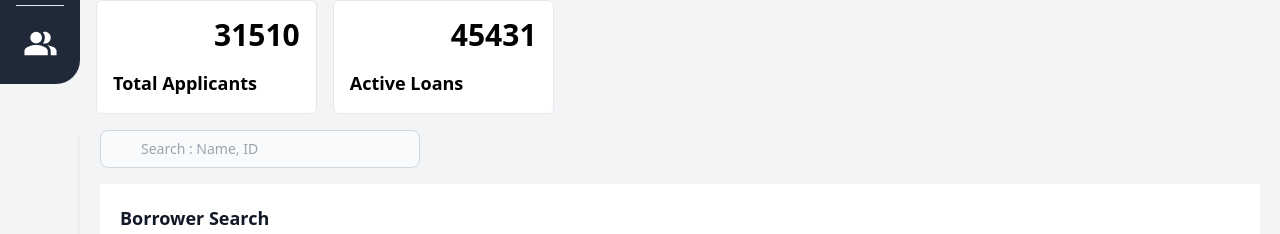
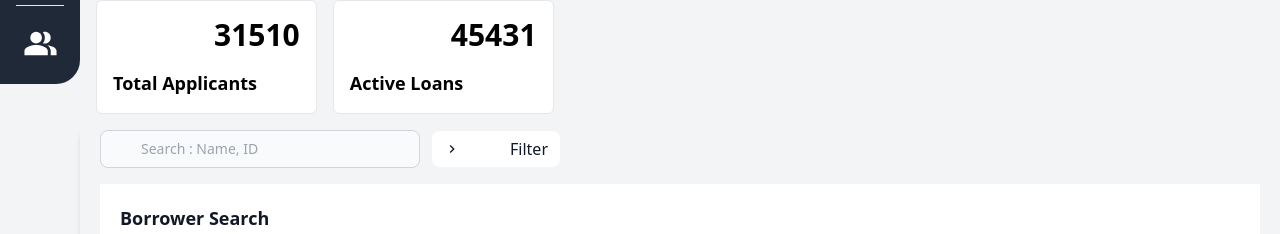
Before and after one commit to Andreism101/asaph-admin, a Next.js app: page / in a window 1280 px wide. Shown: the part 156-390 px from the top of the page. Built offline with nearby package versions, Linux system fonts and the light colour scheme.

Commit message:
fixed work item 40

```diff
--- a/components/CustomerTableOverview.jsx
+++ b/components/CustomerTableOverview.jsx
@@ -1,14 +1,18 @@
 import Link from 'next/link';
 import React from 'react'
 import { MdOutlineSearch } from "react-icons/md";
+import TableFilter from './TableFilter/TableFilter';
 
 const CustomerTableOverview = () => {
   return (
     <div class=" overflow-x-auto shadow-md px-5">
-        <div class="flex items-center justify-between pb-4">
+        <div class="flex items-center justify-items-start gap-3 pb-4">
             <label for="table-search" class="sr-only">Search</label>
-            <input type="text" id="table-search" class="block p-2 pl-10 text-sm text-gray-900 border border-gray-300 rounded-lg w-80 bg-gray-50 focus:ring-blue-500 focus:border-blue-500 dark:focus:ring-blue-500 dark:focus:border-blue-500" placeholder="Search : Name, ID"/>
+            <input type="text" id="table-search" class="block p-2 pl-10 text-sm text-gray-900 border border-gray-300 rounded-lg w-80 bg-gray-50" placeholder="Search : Name, ID"/>
+            <TableFilter/>
+
         </div>
+
         <table class="w-full text-left">
             <caption class="p-5 text-lg font-semibold text-left text-gray-900 bg-white">
                 Borrower Search
--- /dev/null
+++ b/components/TableFilter/TableFilter.jsx
@@ -0,0 +1,43 @@
+import React, { useState } from 'react'
+import list from './TableFilterOptions.json'
+import { MdChevronRight, MdExpandMore } from "react-icons/md";
+
+const TableFilter = () => {
+
+  const [isOpen, setIsOpen] = useState(true);
+
+  return (
+    <div className='relative flex flex-col'>
+      <button
+          onClick={() => setIsOpen((prev) => !prev)}
+          type='button'
+          className=' inline-flex text-gray-900 bg-white font-medium rounded-lg w-32 py-1.5 px-3 items-center justify-between hover:bg-slate-300 '
+          >
+
+          {!isOpen ? <MdExpandMore/> : <MdChevronRight/>}
+          Filter
+      </button>
+
+      {!isOpen && (
+        <div
+          className='absolute w-full flex flex-col items-center justify-between top-11 rounded-md bg-white shadow-lg'
+        >
+          {list.map((item, i) => (
+
+            <div
+              className='flex w-full justify-between cursor-pointer hover:bg-slate-300'
+              key={i}
+            >
+              <h3>{item.option}</h3>
+            </div>
+
+          ))}
+
+        </div>
+      )}
+
+    </div>
+  )
+}
+
+export default TableFilter
--- /dev/null
+++ b/components/TableFilter/TableFilterOptions.json
@@ -0,0 +1,16 @@
+[
+
+    {
+        "path": "/",
+        "option": "A-Z"
+    },
+    {
+        "path": "/",
+        "option": "Active"
+    },
+    {
+        "path": "/",
+        "option": "Inactive"
+    }
+
+]
```
